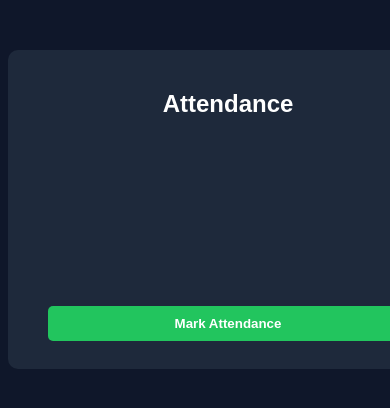
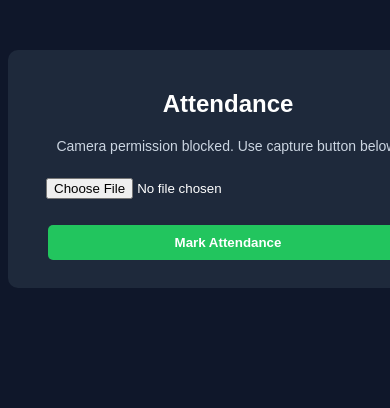
Before and after one commit to TasnimulIntazamAsif/Mobile_phone_based_attendence_system, a Flask app: page /attendance in a window 390 px wide; the page is wider, and only the part inside the window is pictured. Shown: the top 408 px of that part. Run offline with Flask 3, Linux system fonts and the light colour scheme.

Commit message:
mobile capture added

```diff
--- a/static/style.css
+++ b/static/style.css
@@ -36,4 +36,11 @@ button:hover {
 video {
     border-radius: 10px;
     margin-top: 10px;
+    width: 100%;
+    max-width: 320px;
 }
+
+#statusText {
+    font-size: 14px;
+    color: #cbd5e1;
+}
--- a/templates/attendance.html
+++ b/templates/attendance.html
@@ -3,25 +3,102 @@
 <div class="container">
 <h2>Attendance</h2>
 
-<video id="video" width="300" autoplay></video>
+<p id="statusText">Initializing camera...</p>
+<video id="video" width="300" autoplay muted playsinline></video>
+<input id="cameraInput" type="file" accept="image/*" capture="environment" style="display:none;">
 <button onclick="mark()">Mark Attendance</button>
 
 <script>
-navigator.mediaDevices.getUserMedia({video:true})
-.then(stream => video.srcObject = stream);
+const video = document.getElementById("video");
+const cameraInput = document.getElementById("cameraInput");
+const statusText = document.getElementById("statusText");
+let hasLiveCamera = false;
+let capturedImageDataUrl = null;
+
+function setStatus(msg){
+    statusText.innerText = msg;
+}
+
+function initCamera(){
+    if (!navigator.mediaDevices || !navigator.mediaDevices.getUserMedia){
+        enableUploadFallback("Live camera not supported. Use capture button.");
+        return;
+    }
+
+    navigator.mediaDevices.getUserMedia({
+        video: { facingMode: "environment" },
+        audio: false
+    })
+    .then(stream => {
+        video.srcObject = stream;
+        hasLiveCamera = true;
+        setStatus("Camera ready. Tap Mark Attendance.");
+    })
+    .catch(() => {
+        if (!window.isSecureContext) {
+            enableUploadFallback("HTTP on mobile may block camera. Use capture button below.");
+        } else {
+            enableUploadFallback("Camera permission blocked. Use capture button below.");
+        }
+    });
+}
+
+function enableUploadFallback(message){
+    hasLiveCamera = false;
+    video.style.display = "none";
+    cameraInput.style.display = "block";
+    setStatus(message);
+}
+
+cameraInput.addEventListener("change", function(){
+    const file = this.files && this.files[0];
+    if (!file){
+        capturedImageDataUrl = null;
+        return;
+    }
+    const reader = new FileReader();
+    reader.onload = function(e){
+        capturedImageDataUrl = e.target.result;
+        setStatus("Photo selected. Tap Mark Attendance.");
+    };
+    reader.readAsDataURL(file);
+});
+
+initCamera();
 
 function mark(){
-    let canvas=document.createElement("canvas");
-    canvas.width=300; canvas.height=200;
+    if (hasLiveCamera) {
+        let canvas = document.createElement("canvas");
+        canvas.width = video.videoWidth || 640;
+        canvas.height = video.videoHeight || 480;
 
-    let ctx=canvas.getContext("2d");
-    ctx.drawImage(video,0,0,300,200);
+        let ctx = canvas.getContext("2d");
+        ctx.drawImage(video, 0, 0, canvas.width, canvas.height);
+        sendForAttendance(canvas.toDataURL("image/jpeg", 0.95));
+        return;
+    }
 
+    if (!capturedImageDataUrl){
+        alert("First capture/select an image.");
+        return;
+    }
+    sendForAttendance(capturedImageDataUrl);
+}
+
+function sendForAttendance(imageData){
     fetch("/attendance",{
         method:"POST",
         headers:{"Content-Type":"application/json"},
-        body:JSON.stringify({image:canvas.toDataURL("image/jpeg")})
-    }).then(r=>r.json()).then(d=>alert(d.status));
+        body:JSON.stringify({image:imageData})
+    })
+    .then(r=>r.json())
+    .then(d=>{
+        alert(d.status);
+        setStatus(d.status);
+    })
+    .catch(()=>{
+        setStatus("Network error. Try again.");
+    });
 }
 </script>
 </div>
```
